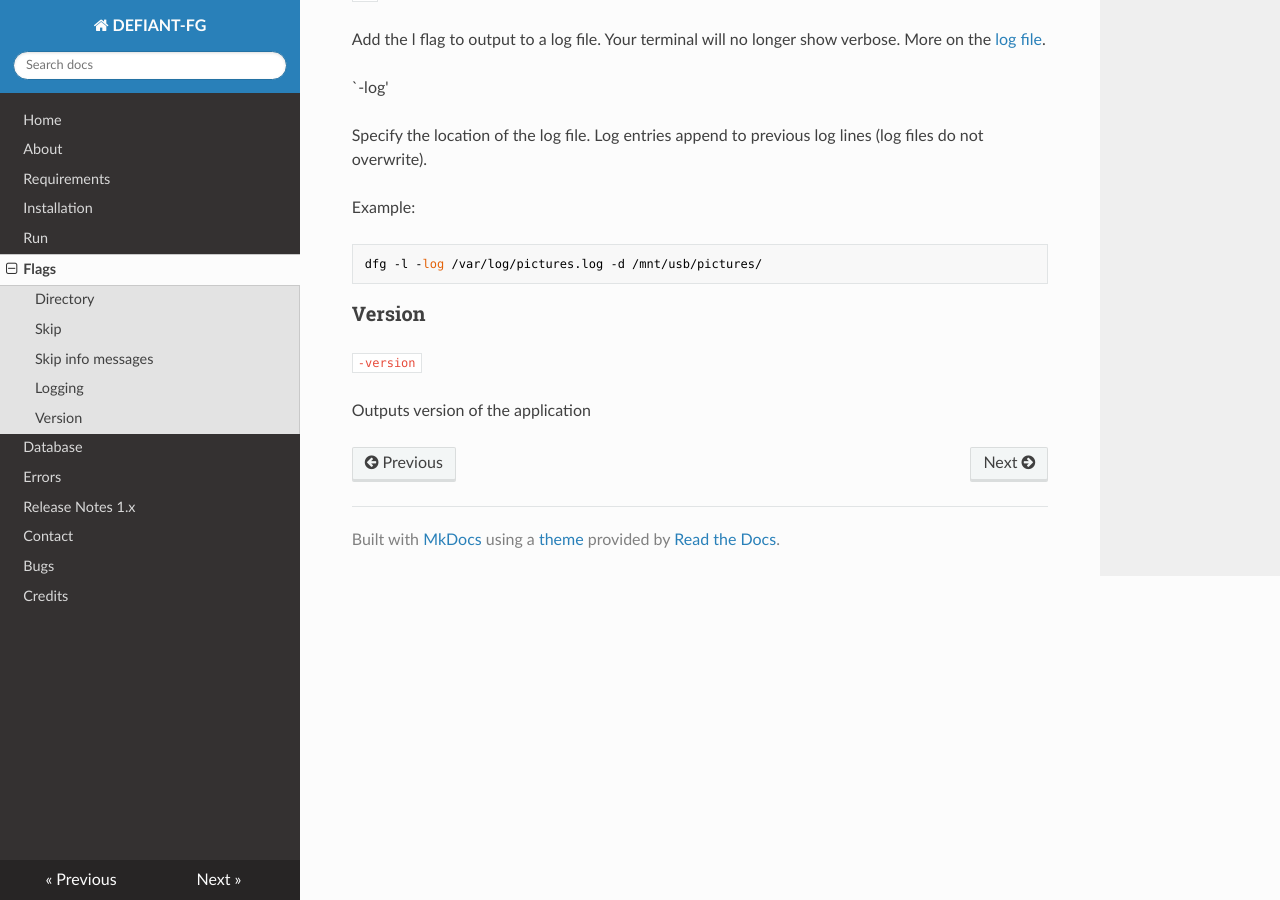
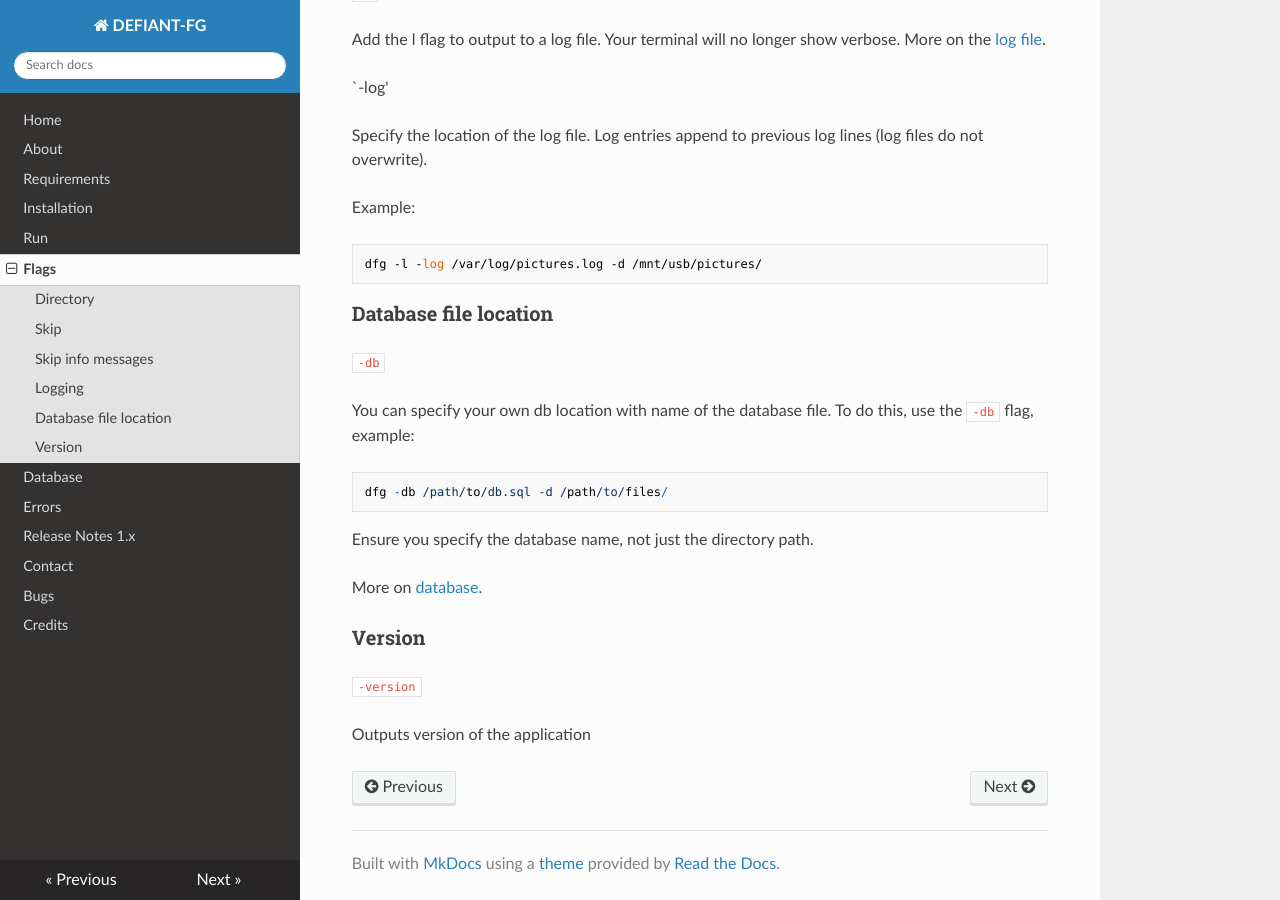
Before and after one commit to karlh001/defiant-fg, an MkDocs documentation site: the page built from docs/flags.md, in a window 1280 px wide and 900 px high, scrolled down 928 px. Built offline with MkDocs 1.6.1, drawn with Linux system fonts in a browser that asks for light colours; nearby versions of some CDN libraries.

Commit message:
finished

```diff
--- a/docs/flags.md
+++ b/docs/flags.md
@@ -38,6 +38,18 @@ Example:
 
 	dfg -l -log /var/log/pictures.log -d /mnt/usb/pictures/
 
+### Database file location
+
+`-db`
+
+You can specify your own db location with name of the database file. To do this, use the `-db` flag, example:
+
+	dfg -db /path/to/db.sql -d /path/to/files/
+
+Ensure you specify the database name, not just the directory path.
+
+More on [database](db.md).
+
 ### Version
 
 `-version`
```
Also changed, not shown: docs/db.md (+7 -2 lines).
